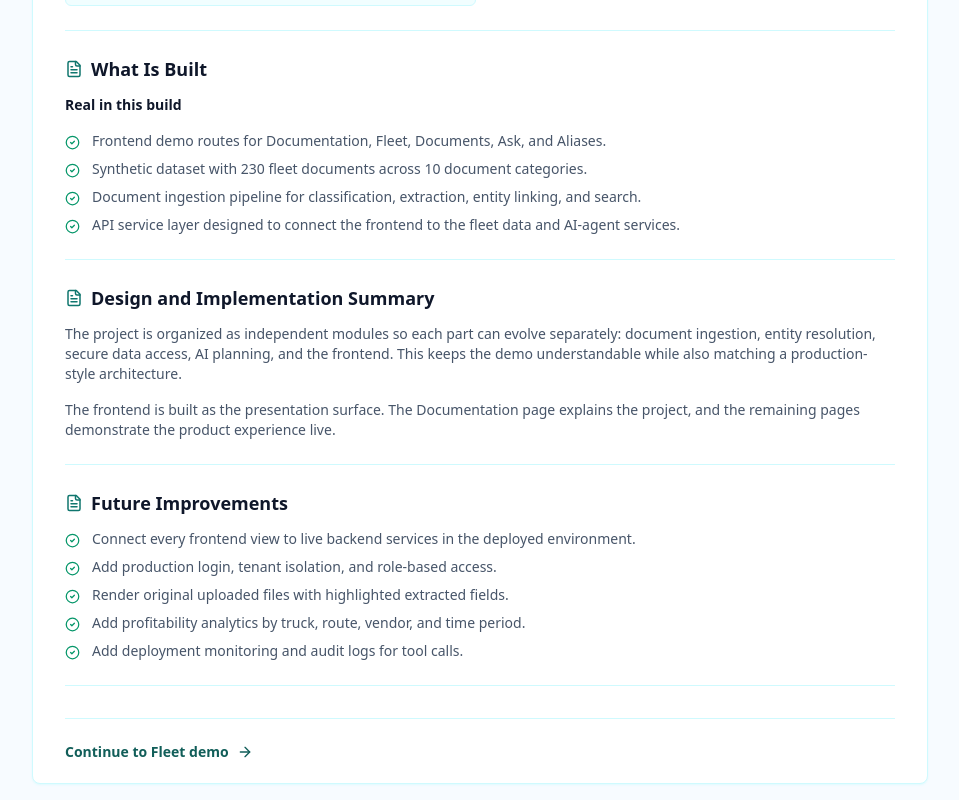
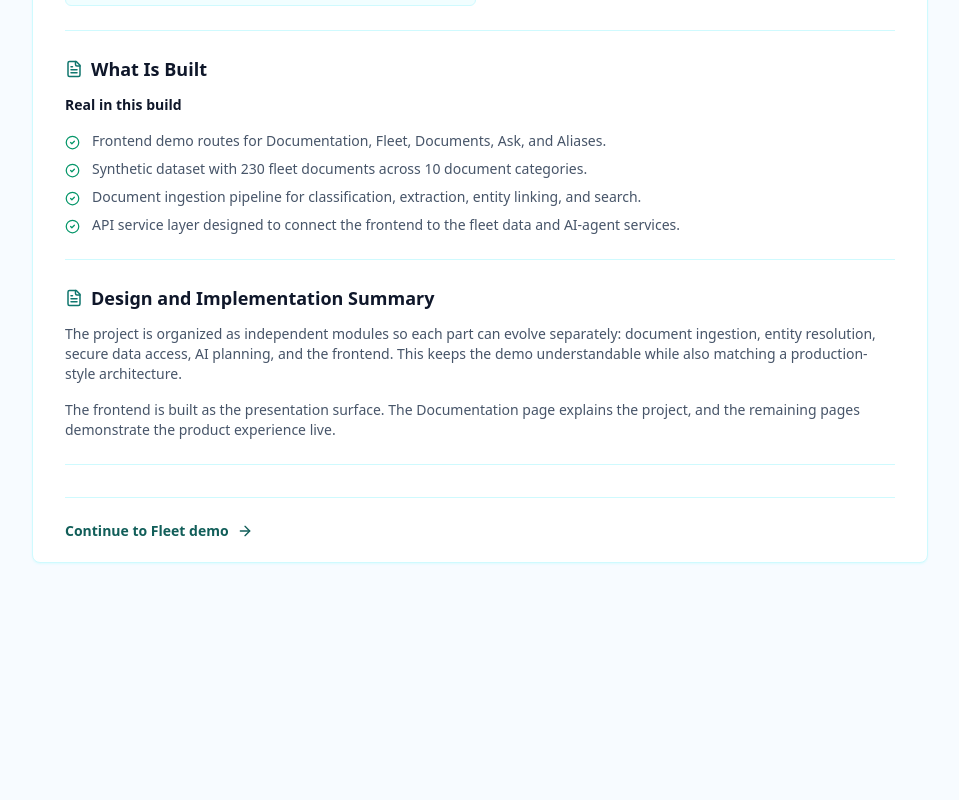
Before and after one commit to buildathon2026/FleetManagementSystem, a React (Vite) app in the folder frontend/: page /brief in a window 1280 px wide. Shown: the part 2691-3491 px from the top of the page, without its empty margins (160-1119 px from the left). After the commit the page ends 3270 px from the top, so only its background shows below. Built offline with nearby package versions, Linux system fonts and the light colour scheme; no server answers.

Commit message:
Remove future improvements from documentation

```diff
--- a/frontend/src/components/ProjectBrief.tsx
+++ b/frontend/src/components/ProjectBrief.tsx
@@ -37,14 +37,6 @@ const hallucinationControls = [
   'Each tool validates parameters, runs backend-owned logic, and returns structured results from stored records.',
   'The final answer is formatted only from tool outputs and includes source IDs, document IDs, confidence, and execution details.',
   'The UI exposes tool calls and sources so the operator can verify where the answer came from.',
-];
-
-const improvements = [
-  'Connect every frontend view to live backend services in the deployed environment.',
-  'Add production login, tenant isolation, and role-based access.',
-  'Render original uploaded files with highlighted extracted fields.',
-  'Add profitability analytics by truck, route, vendor, and time period.',
-  'Add deployment monitoring and audit logs for tool calls.',
 ];
 
 export default function ProjectBrief() {
@@ -159,10 +151,6 @@ export default function ProjectBrief() {
         </p>
       </DocSection>
 
-      <DocSection title="Future Improvements">
-        <Checklist items={improvements} />
-      </DocSection>
-
       <footer className="mt-8 border-t border-cyan-100 pt-5">
         <Link
           to="/dashboard"
```
